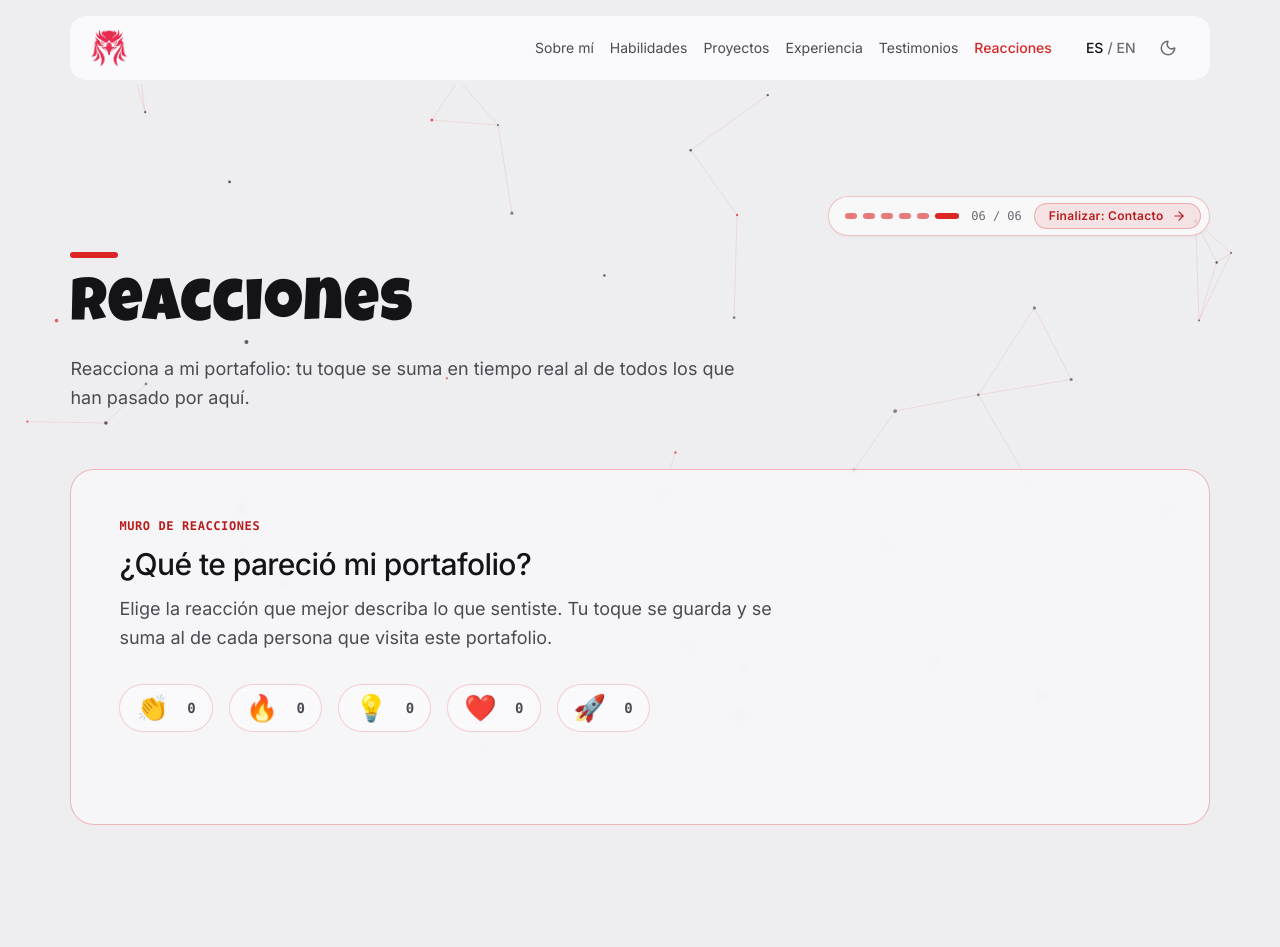
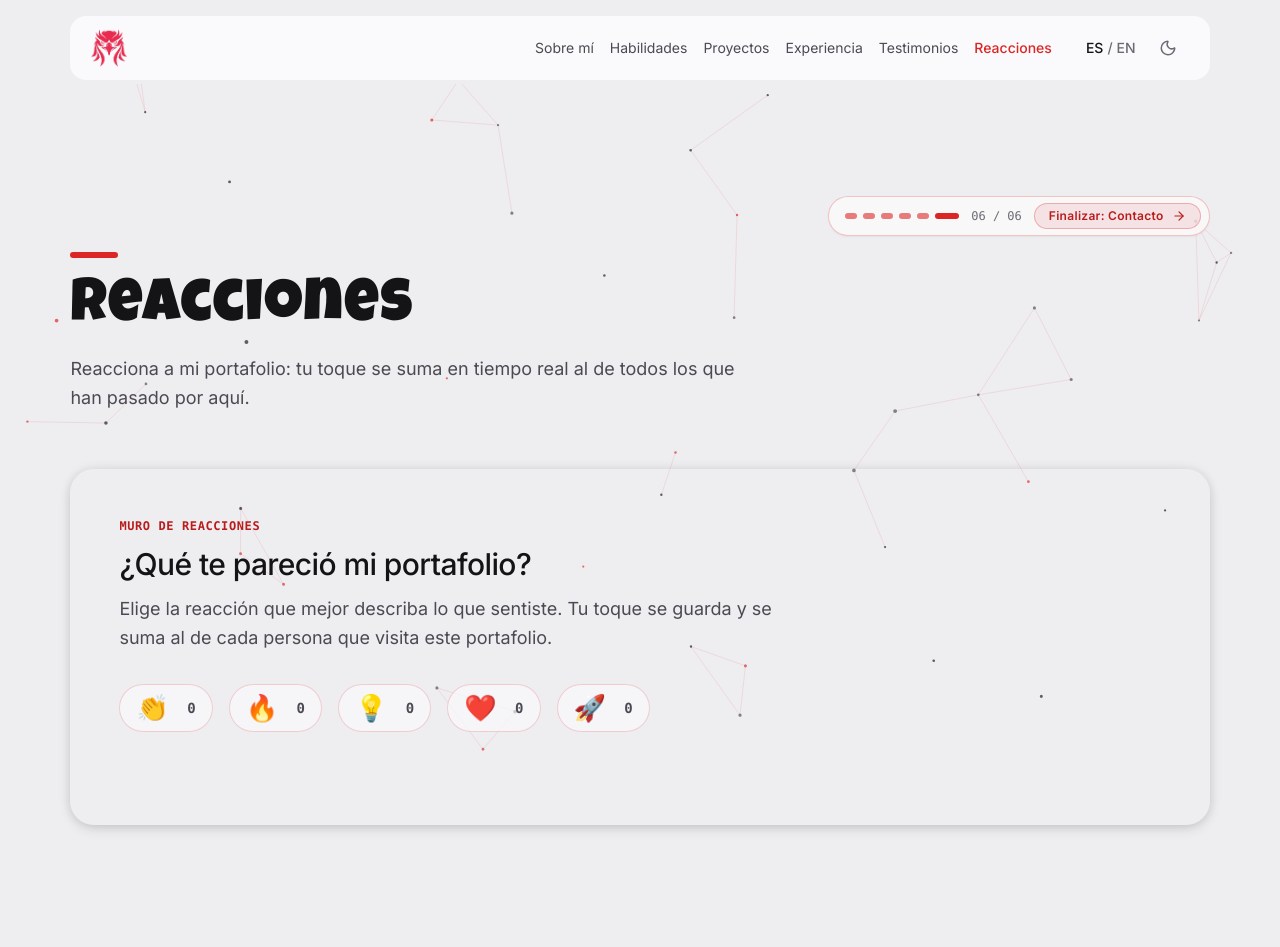
Before and after one commit to Xander-JS/portafolio, a Next.js app: page /reservada in a window 1280 px wide. Shown: the top 947 px of the page. Built offline with nearby package versions, Linux system fonts and the light colour scheme; no server answers; the database is empty.

Commit message:
unificar sombra y transparencia del contenedor en ReactionWall

```diff
--- a/components/molecules/ReactionWall.tsx
+++ b/components/molecules/ReactionWall.tsx
@@ -241,7 +241,7 @@ export function ReactionWall() {
   };
 
   return (
-    <div className="relative overflow-hidden rounded-3xl border border-primary/30 bg-surface/65 p-8 text-ink backdrop-blur-xs md:p-12">
+    <div className="relative overflow-hidden rounded-3xl border border-transparent bg-transparent shadow-[0_0_12px_rgba(0,0,0,0.08),0_4px_14px_-2px_rgba(0,0,0,0.16)] dark:shadow-[0_0_12px_rgba(255,255,255,0.08),0_4px_14px_-2px_rgba(255,255,255,0.12)] p-8 text-ink md:p-12">
       <canvas ref={canvasRef} aria-hidden className="pointer-events-none absolute inset-0 z-0" />
 
       <div className="relative z-10">
```
